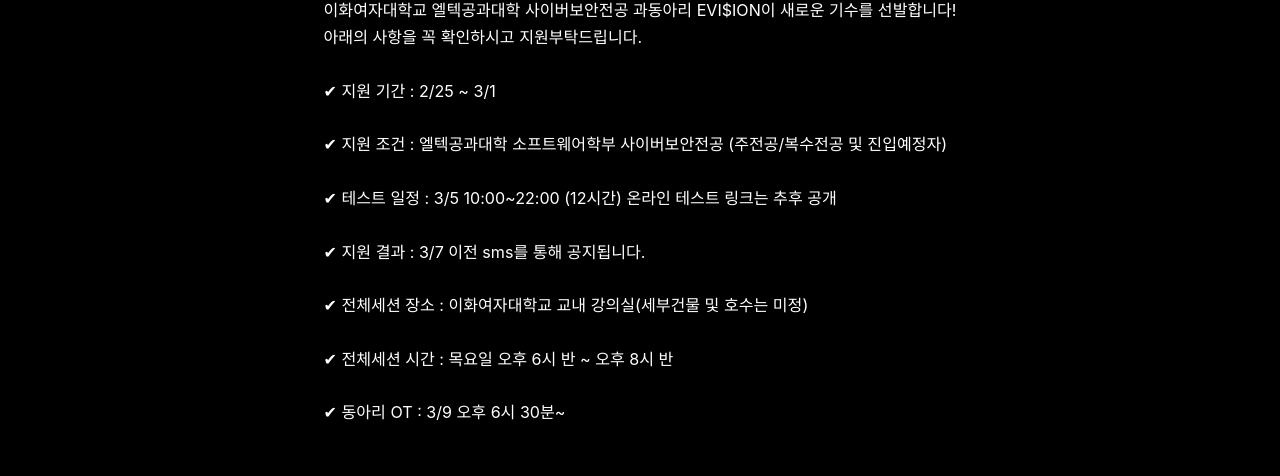
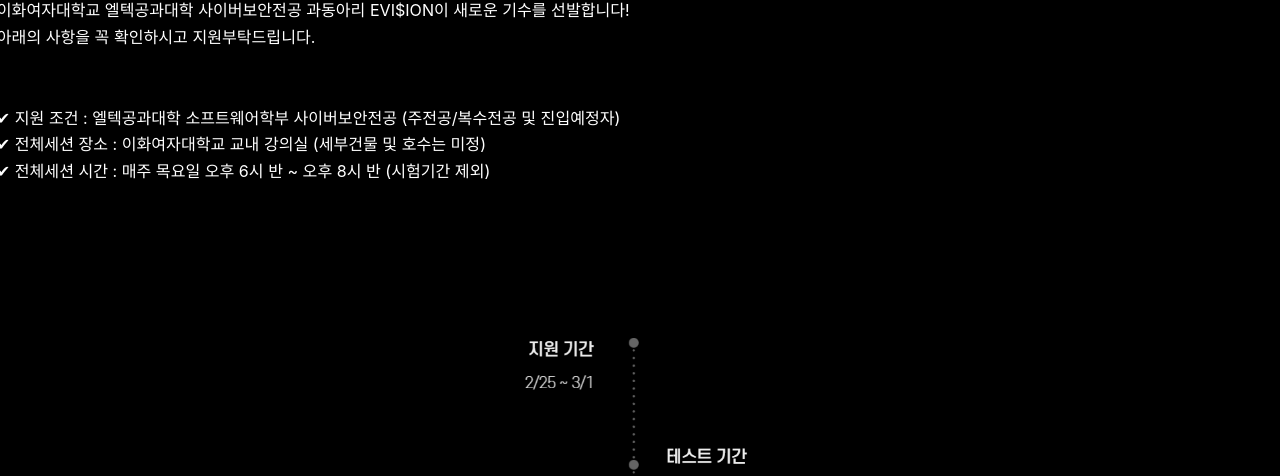
Before and after one commit to EVISION-EWHA/EVISION-website, a React (Create React App) app: page /recruit in a window 1280 px wide. Shown: the part 294-770 px from the top of the page. Built offline with nearby package versions, Linux system fonts and the light colour scheme; no server answers.

Commit message:
지원서 안내 페이지 수정

```diff
--- a/src/pages/Apply/ApplyInfo.jsx
+++ b/src/pages/Apply/ApplyInfo.jsx
@@ -1,5 +1,6 @@
 import React from "react";
 import "./apply.css";
+import time_line from "assets/time_line.png";
 
 function ApplyInfo() {
   const handleApply = (event) => {
@@ -37,29 +38,19 @@
           아래의 사항을 꼭 확인하시고 지원부탁드립니다.
         </label>
         <br />
-        <label>✔ 지원 기간 : 2/25 ~ 3/1 </label>
         <br />{" "}
         <label>
           ✔ 지원 조건 : 엘텍공과대학 소프트웨어학부 사이버보안전공
-          (주전공/복수전공 및 진입예정자)
+          (주전공/복수전공 및 진입예정자){" "}
         </label>
-        <br />{" "}
         <label>
-          ✔ 테스트 일정 : 3/5 10:00~22:00 (12시간) 온라인 테스트 링크는 추후
-          공개{" "}
+          ✔ 전체세션 장소 : 이화여자대학교 교내 강의실 (세부건물 및 호수는 미정){" "}
         </label>
-        <br />
-        <label>✔ 지원 결과 : 3/7 이전 sms를 통해 공지됩니다.</label>
-        <br />{" "}
         <label>
-          ✔ 전체세션 장소 : 이화여자대학교 교내 강의실(세부건물 및 호수는 미정){" "}
+          ✔ 전체세션 시간 : 매주 목요일 오후 6시 반 ~ 오후 8시 반 (시험기간
+          제외)
         </label>
-        <br />
-        <label>✔ 전체세션 시간 : 목요일 오후 6시 반 ~ 오후 8시 반</label>
-        <br />{" "}
-        <label style={{ marginBottom: "8rem" }}>
-          ✔ 동아리 OT : 3/9 오후 6시 30분~{" "}
-        </label>
+        <img src={time_line} />
         <br />
         <div className="apply_btn">
           <button
```
Also changed, not shown: src/assets/time_line.png (added).
